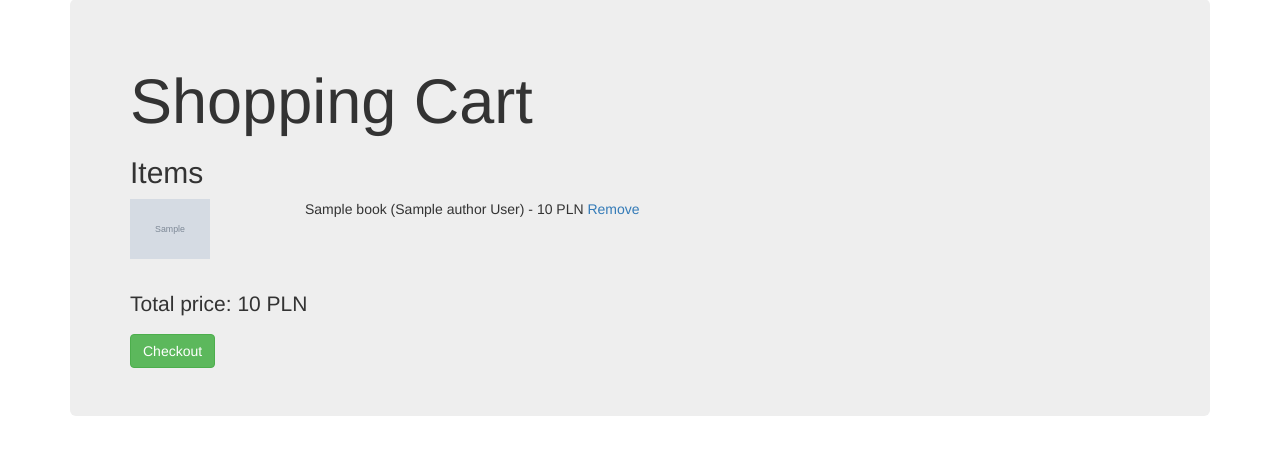
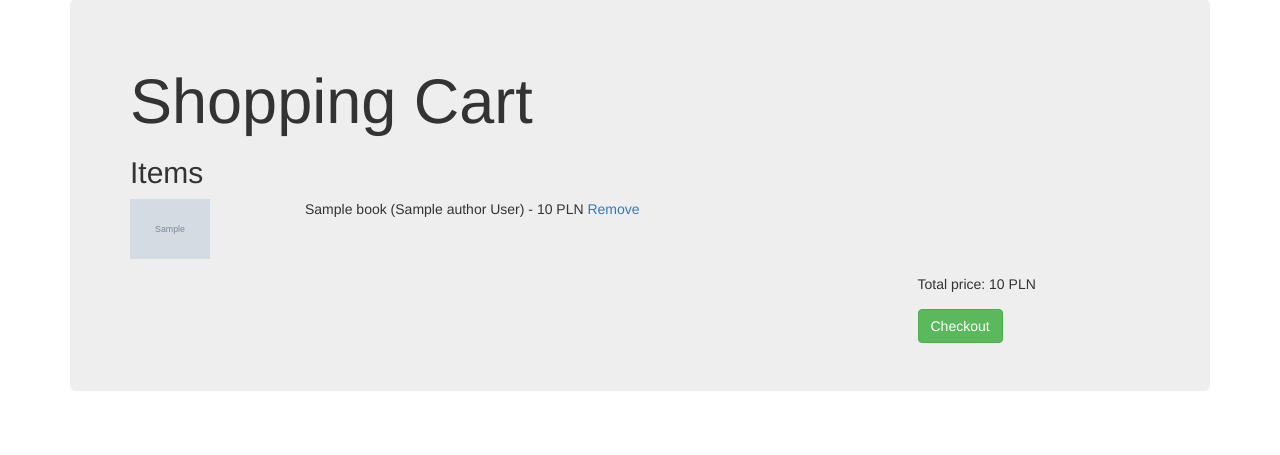
Before and after one commit to damianpud/flask_task, a Flask app: page /cart in a window 1280 px wide. Shown: the part 113-568 px from the top of the page. Run offline with Flask 2, Linux system fonts and the light colour scheme; a user stored in the database is signed in; tables that the repository leaves empty hold one stand-in row (values such as "Sample post"); grey boxes marked "Sample" are stand-in pictures; parts of the project's set-up code (start-up, migrations or seed data) failed here and were passed over; some libraries are stand-ins or nearby versions.

Commit message:
changed cart template

```diff
--- a/templates/cart.html
+++ b/templates/cart.html
@@ -18,12 +18,16 @@
           <div class="col-9 col-md-10">
             {{ order.book.title }} ({{ order.book.author.name }} {{ order.book.author.surname }})
             - {{ order.book.price }} PLN
-            <a href="{{ url_for('main.delete_from_cart', order_id=order.id) }}">Remove</a>
+            <a href="{{ url_for('main.delete_from_cart', order_item=order.id) }}">Remove</a>
           </div>
         {% endfor %}
       </div>
-      <p></p>
-      <p>Total price: {{ total_price }} PLN</p>
-      <a class="btn btn-success" type="button" href="{{ url_for('main.checkout') }}">Checkout</a>
+      <div class="row">
+        <div class="col-lg-9"></div>
+        <div class="col-lg-3"> Total price: {{ total_price }} PLN
+          <p></p>
+          <a class="btn btn-success" type="button" href="{{ url_for('main.checkout') }}">Checkout</a>
+        </div>
+      </div>
 
 {% endblock %}
```
